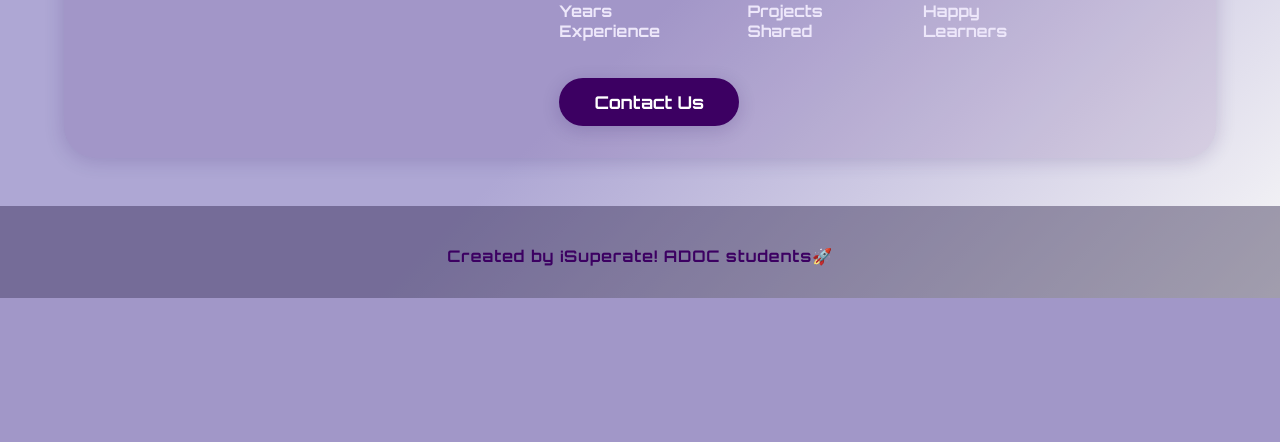
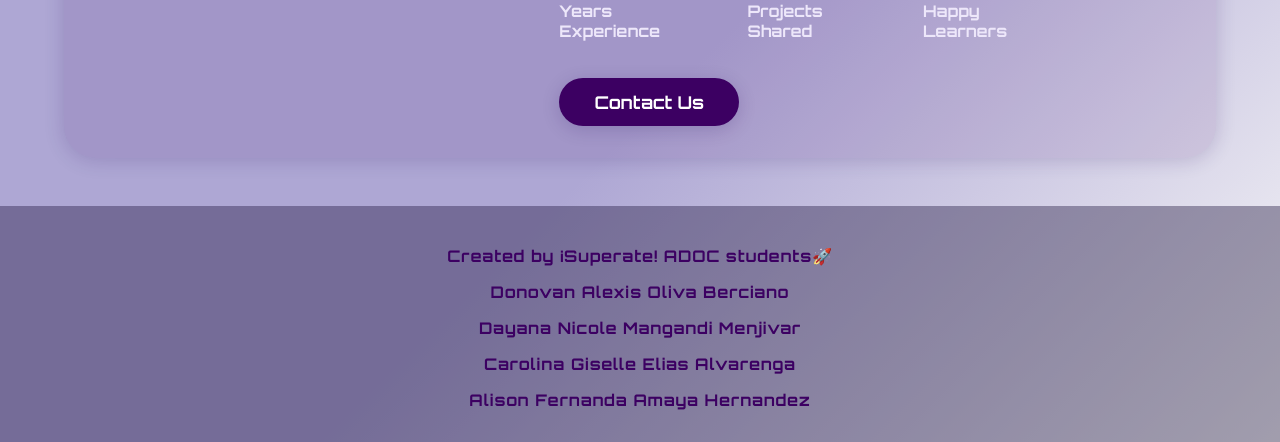
Before and after one commit to donovanoliva09-bot/Devboost1, a PHP site: page /aboutus.html in a window 1280 px wide. Shown: the part 681-1123 px from the top of the page. Before the commit the page ends 979 px from the top, so only its background shows below. Run offline with PHP 8.4, Linux system fonts and the light colour scheme.

Commit message:
Se modifico el footer en las paginas de inicio, cotact  y about us

```diff
--- a/Home.php
+++ b/Home.php
@@ -69,6 +69,10 @@
   </main>
   <footer>
     <p>Created by ¡Superate! ADOC students🚀</p>
+    <p>Donovan Alexis Oliva Berciano</p>
+    <p>Dayana Nicole Mangandi Menjivar</p>
+    <p>Carolina Giselle Elias Alvarenga</p>
+    <p>Alison Fernanda Amaya Hernandez</p>
   </footer>
   <script>
     document.addEventListener('DOMContentLoaded', function() {
--- a/aboutus.html
+++ b/aboutus.html
@@ -77,6 +77,10 @@
   </main>
   <footer>
     <p>Created by ¡Superate! ADOC students🚀</p>
+    <p>Donovan Alexis Oliva Berciano</p>
+    <p>Dayana Nicole Mangandi Menjivar</p>
+    <p>Carolina Giselle Elias Alvarenga</p>
+    <p>Alison Fernanda Amaya Hernandez</p>
   </footer>
   <script src="transition.js"></script>
   <script>
--- a/contactus.html
+++ b/contactus.html
@@ -63,6 +63,10 @@
 
   <footer>
     <p>Created by ¡Superate! ADOC students🚀</p>
+    <p>Donovan Alexis Oliva Berciano</p>
+    <p>Dayana Nicole Mangandi Menjivar</p>
+    <p>Carolina Giselle Elias Alvarenga</p>
+    <p>Alison Fernanda Amaya Hernandez</p>
   </footer>
 
   <script src="transition.js"></script>
```
